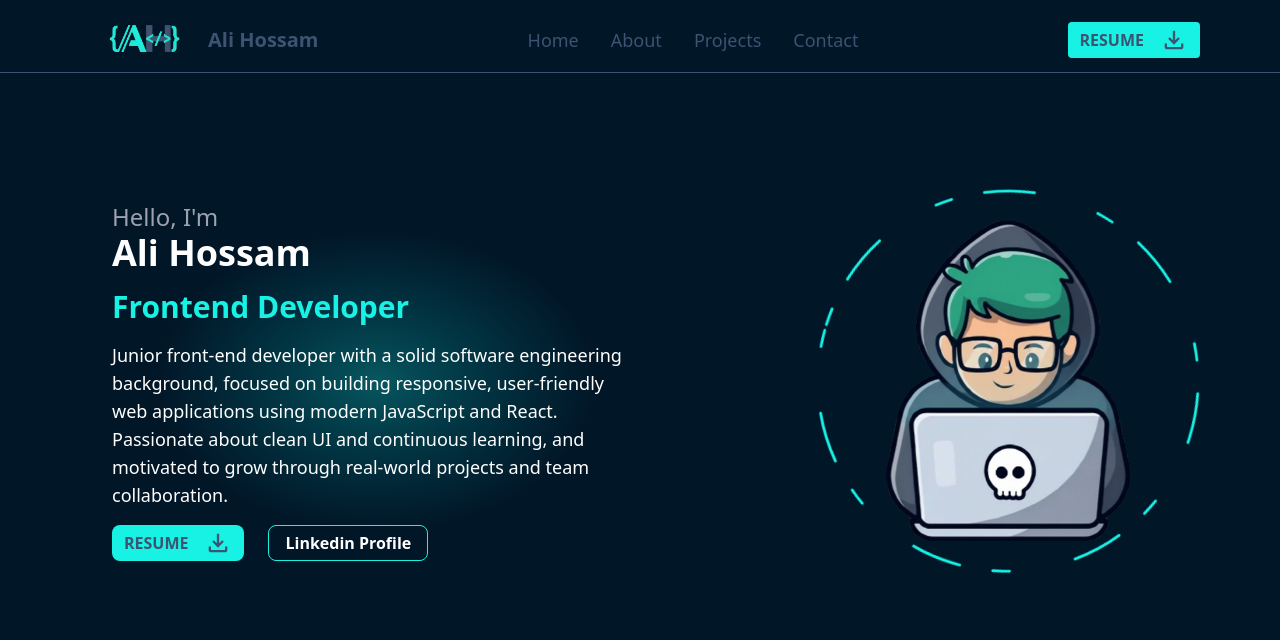
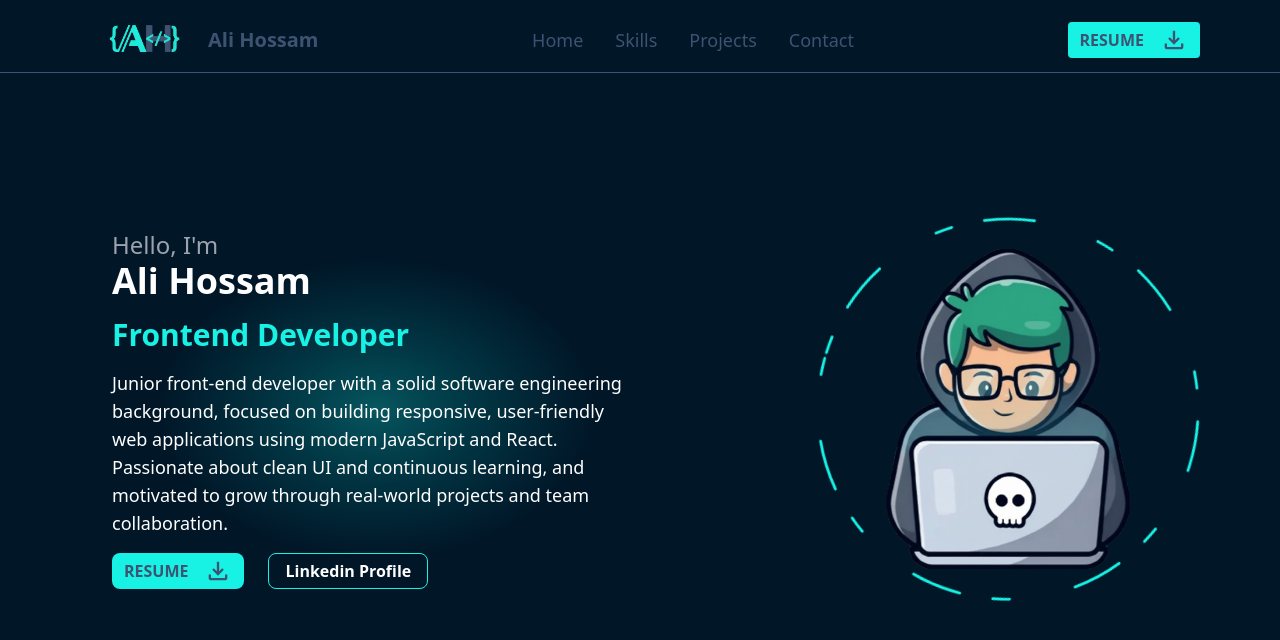
Before and after one commit to Alihossam916/ali-hossam-portfolio-react, a React (Vite) app: page / in a window 1280 px wide. Shown: the top 640 px of the page. Built offline with nearby package versions, Linux system fonts and the light colour scheme.

Commit message:
ui adjustments

```diff
--- a/src/App.tsx
+++ b/src/App.tsx
@@ -1,16 +1,20 @@
 // page sections
-import HeroSection from "@/components/sections/hero"
-import Header from "@/components/sections/header"
-import Footer from "@/components/sections/footer"
+import Header from "@/components/sections/header";
+import Footer from "@/components/sections/footer";
+import HeroSection from "@/components/sections/hero";
+import SkillsSection from "./components/sections/skills";
+
+import "./index.css";
 
 function App() {
   return (
-    <div>
+    <div className="snap-y h-screen overflow-y-scroll scroll-smooth custom-scrollbar">
       <Header />
       <HeroSection />
+      <SkillsSection />
       <Footer />
     </div>
-  )
+  );
 }
 
-export default App
+export default App;
--- a/src/components/sections/header.tsx
+++ b/src/components/sections/header.tsx
@@ -12,13 +12,13 @@ export default function Header() {
 
   const navItems = [
     { href: "#heroSection", label: "Home" },
-    { href: "#about", label: "About" },
-    { href: "#projects", label: "Projects" },
-    { href: "#contact", label: "Contact" },
+    { href: "#skillsSection", label: "Skills" },
+    { href: "#projectsSection", label: "Projects" },
+    { href: "#contactSection", label: "Contact" },
   ];
 
   return (
-    <header className="w-full py-4 sticky top-0 z-50 bg-background">
+    <header className="w-full pt-4 sticky top-0 z-50 bg-background">
       <nav className="flex flex-row justify-between items-center px-4 lg:px-8 xl:px-20">
         <a
           href="#heroSection"
--- a/src/components/sections/hero.tsx
+++ b/src/components/sections/hero.tsx
@@ -3,9 +3,9 @@ import { Button } from "../ui/button";
 
 export default function HeroSection() {
   return (
-    <div
+    <section
       id="heroSection"
-      className="m-6 xs:m-14 md:m-20 lg:m-28 flex flex-col-reverse md:flex-row justify-between items-center gap-y-16"
+      className="min-h-screen -mt-16 mx-6 xs:mx-14 md:mx-20 lg:mx-28 flex flex-col-reverse md:flex-row justify-between items-center gap-y-16"
     >
       <div className="w-full md:max-w-1/2 flex flex-col justify-center items-start gap-4 bg-radial from-primary/30 from-0% via-40% to-60% to-background">
         <p>
@@ -83,6 +83,6 @@ export default function HeroSection() {
           className="relative z-10 size-44 sm:size-60 md:size-72 lg:size-80 object-contain"
         />
       </div>
-    </div>
+    </section>
   );
 }
--- a/src/components/sections/mobileNavbar.tsx
+++ b/src/components/sections/mobileNavbar.tsx
@@ -9,9 +9,9 @@ interface MobileNavbarProps {
 export default function MobileNavbar({ isOpen, onClose }: MobileNavbarProps) {
   const navItems = [
     { href: "#heroSection", label: "Home" },
-    { href: "#about", label: "About" },
-    { href: "#projects", label: "Projects" },
-    { href: "#contact", label: "Contact" },
+    { href: "#skillsSection", label: "Skills" },
+    { href: "#projectsSection", label: "Projects" },
+    { href: "#contactSection", label: "Contact" },
   ];
 
   return (
--- a/src/index.css
+++ b/src/index.css
@@ -53,53 +53,53 @@
   --radius: 0.625rem;
 
   /* Main colors from your palette */
-  --background: #011627;        /* Dark blue background */
-  --foreground: #FFFEFE;        /* White text */
-  --primary: #18F2E5;           /* Cyan/turquoise primary */
-  --primary-foreground: #3C5371; /* Dark text on cyan */
+  --background: #011627; /* Dark blue background */
+  --foreground: #fffefe; /* White text */
+  --primary: #18f2e5; /* Cyan/turquoise primary */
+  --primary-foreground: #3c5371; /* Dark text on cyan */
 
   /* Derive card colors (slightly lighter than background) */
   --card: #1a2332;
-  --card-foreground: #FFFEFE;
+  --card-foreground: #fffefe;
   --popover: #1a2332;
-  --popover-foreground: #FFFEFE;
+  --popover-foreground: #fffefe;
 
   /* Secondary uses the gray-blue */
-  --secondary: #3C5371;
-  --secondary-foreground: #FFFEFE;
+  --secondary: #3c5371;
+  --secondary-foreground: #fffefe;
 
   /* Muted (desaturated versions) */
   --muted: #2a3847;
   --muted-foreground: #9ca3af;
 
   /* Accent uses your cyan */
-  --accent: #18F2E5;
+  --accent: #18f2e5;
   --accent-foreground: #011627;
 
   /* Destructive (red for errors - add your own or use default) */
   --destructive: oklch(0.6 0.22 20);
 
   /* Borders and inputs (slightly lighter than background) */
-  --border: #3C5371;
-  --input: #3C5371;
-  --ring: #18F2E5;
+  --border: #3c5371;
+  --input: #3c5371;
+  --ring: #18f2e5;
 
   /* Charts - use variations of your colors */
-  --chart-1: #18F2E5;
-  --chart-2: #3C5371;
+  --chart-1: #18f2e5;
+  --chart-2: #3c5371;
   --chart-3: #5a7a9a;
   --chart-4: #89d4ff;
   --chart-5: #0dd9cc;
 
   /* Sidebar */
   --sidebar: #011627;
-  --sidebar-foreground: #FFFEFE;
-  --sidebar-primary: #18F2E5;
+  --sidebar-foreground: #fffefe;
+  --sidebar-primary: #18f2e5;
   --sidebar-primary-foreground: #011627;
-  --sidebar-accent: #3C5371;
-  --sidebar-accent-foreground: #FFFEFE;
-  --sidebar-border: #3C5371;
-  --sidebar-ring: #18F2E5;
+  --sidebar-accent: #3c5371;
+  --sidebar-accent-foreground: #fffefe;
+  --sidebar-border: #3c5371;
+  --sidebar-ring: #18f2e5;
 }
 
 :root {
@@ -178,4 +178,18 @@
   body {
     @apply bg-background text-foreground;
   }
+  .custom-scrollbar::-webkit-scrollbar {
+    width: 10px; /* Adjust width as needed */
+  }
+  .custom-scrollbar::-webkit-scrollbar-track {
+    @apply bg-sidebar; /* Tailwind track color */
+    border-radius: 100vh;
+  }
+  .custom-scrollbar::-webkit-scrollbar-thumb {
+    @apply bg-sidebar-primary; /* Tailwind thumb color */
+    border-radius: 100vh;
+  }
+  .custom-scrollbar::-webkit-scrollbar-thumb:hover {
+    @apply bg-primary-foreground; /* Tailwind hover color */
+  }
 }
```
